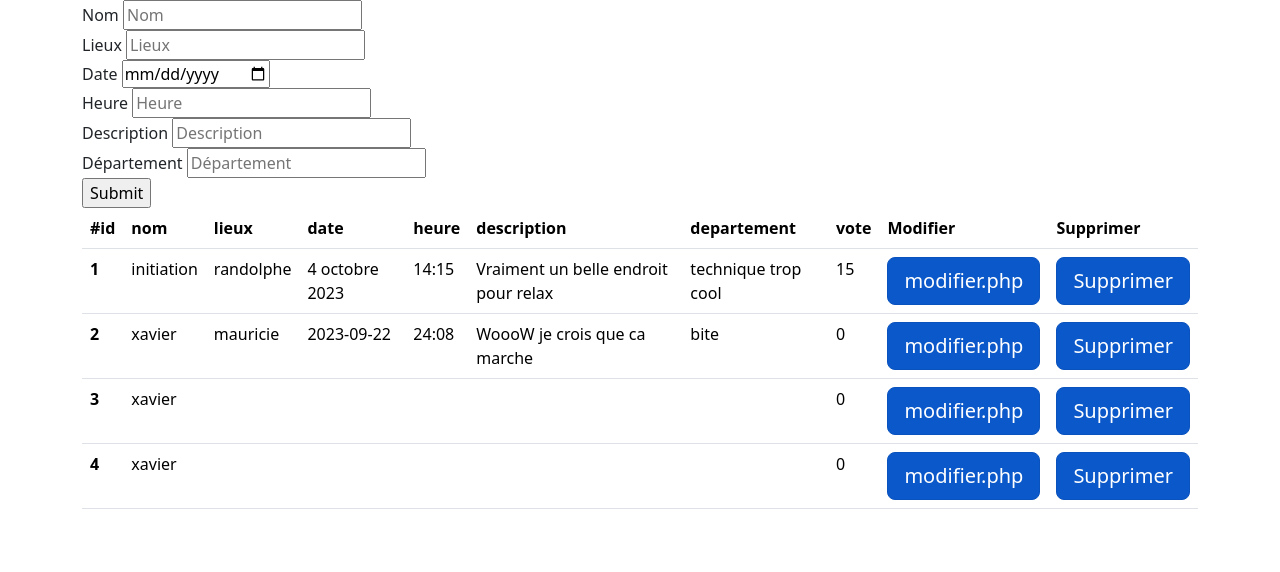
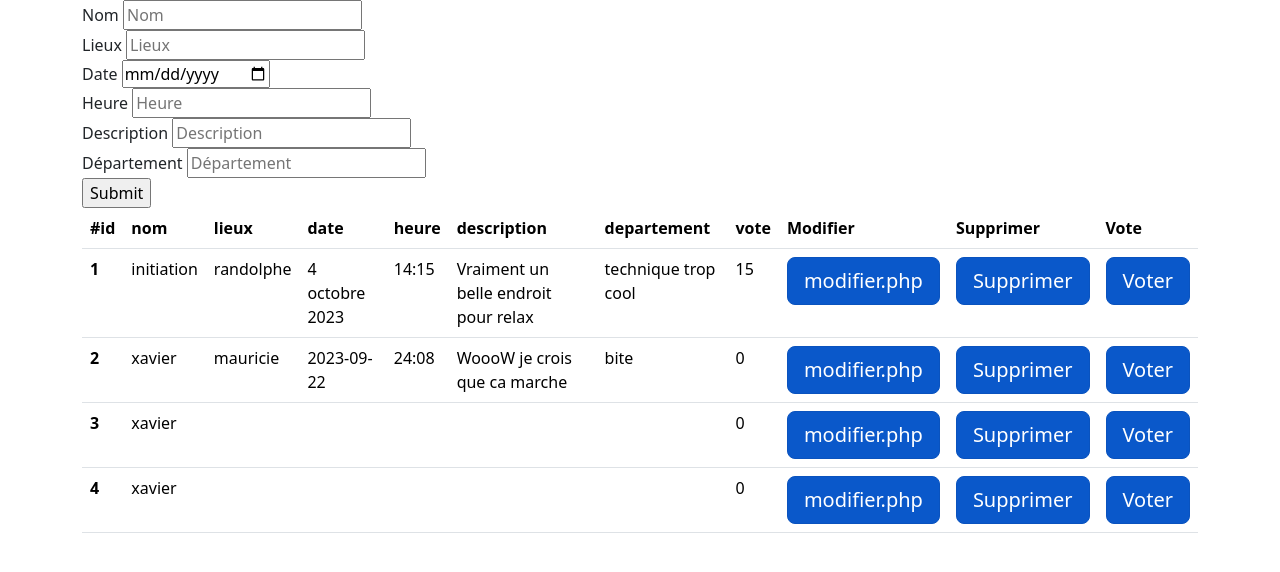
Before and after one commit to Caporal6/IntraVote, a PHP site: page /evenement.php in a window 1280 px wide. Shown: the top 572 px of the page. Run offline with PHP 8.4, Linux system fonts and the light colour scheme; data comes from the database, SQL or seed files in the repository.

Commit message:
Page Vote

```diff
--- a/ajouterAdmin.php
+++ b/ajouterAdmin.php
@@ -84,7 +84,7 @@ if ($_SERVER['REQUEST_METHOD'] == "POST"){
 
                     <div class="form-group">
                         <label for="">Password</label>
-                        <input type="text" name="password" class="form.control" placeholder="Password" value="" >
+                        <input type="password" name="password" class="form.control" placeholder="Password" value="" >
                     </div>
 
                         <input type="submit">
--- a/evenement.php
+++ b/evenement.php
@@ -161,6 +161,7 @@ if ($_SERVER['REQUEST_METHOD'] == "POST"){
                         <th scope="col">vote</th>
                         <th scope="col">Modifier</th>
                         <th scope="col">Supprimer</th>
+                        <th scope="col">Vote</th>
                     </tr>
                 </thead>
                 <tbody>
@@ -191,6 +192,7 @@ if ($_SERVER['REQUEST_METHOD'] == "POST"){
                                 <td>'. $row["vote"].'</td>
                                 <td><a href="modifier.php?varname='.$var_value.'" class="btn btn-primary btn-lg active" role="button" aria-pressed="true">modifier.php</a>   </td>
                                 <td><a href="supprimer.php?varname='.$var_value.'" class="btn btn-primary btn-lg active" role="button" aria-pressed="true">Supprimer</a></td>
+                                <td><a href="vote.php?varname='.$var_value.'" class="btn btn-primary btn-lg active" role="button" aria-pressed="true">Voter</a></td>
                                 </tr>';
                             }
                         } else {
```
